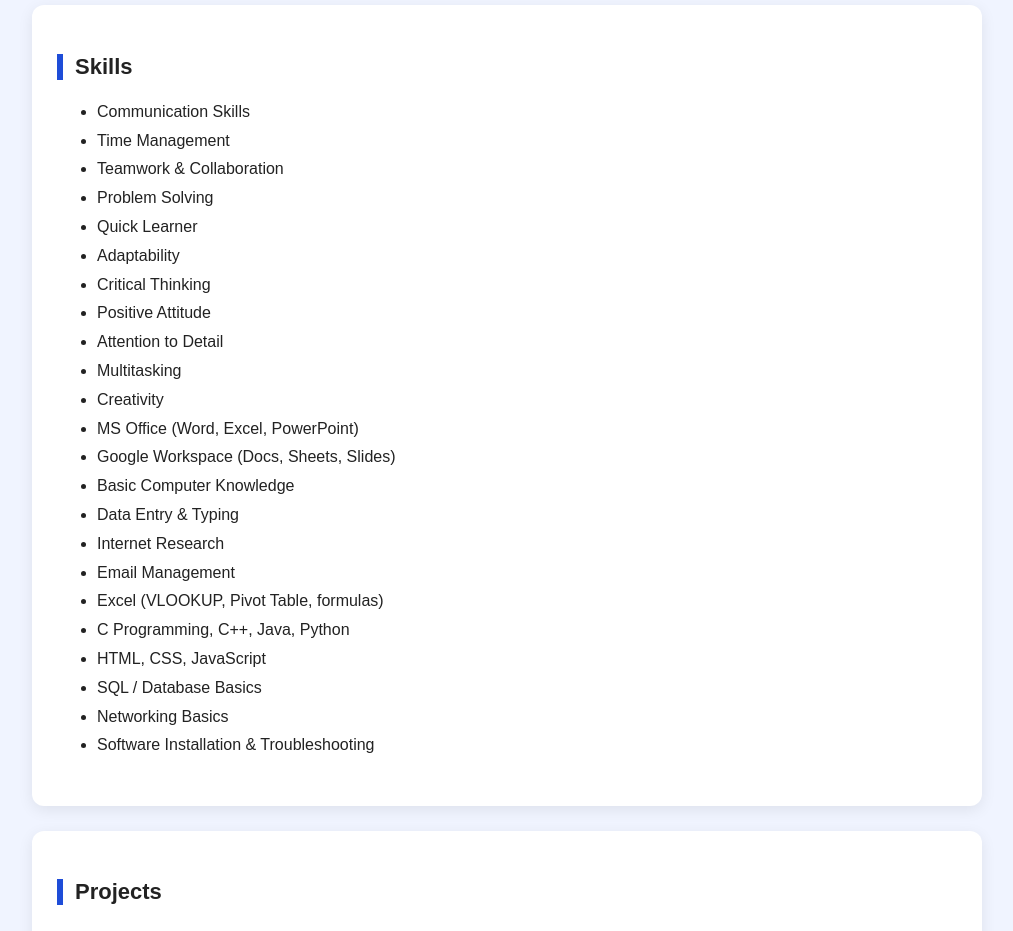
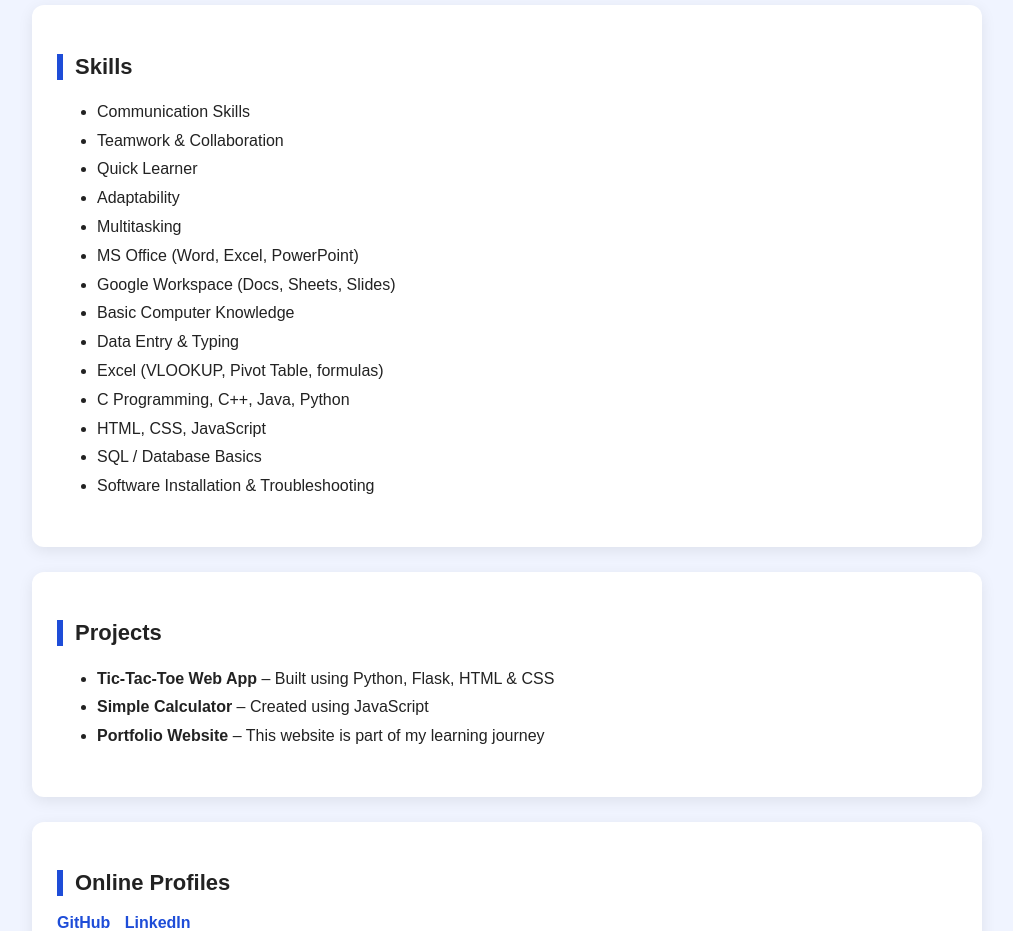
Before and after one commit to yadavsa7890-code/yadavsachin.github.io, a plain HTML site: page index.html in a window 1280 px wide. Shown: the part 600-1531 px from the top of the page, without its empty margins (133-1146 px from the left). Drawn offline with Linux system fonts and the light colour scheme.

Commit message:
Update index.html

```diff
--- a/index.html
+++ b/index.html
@@ -88,27 +88,18 @@
     <h2>Skills</h2>
     <ul>
         <li>Communication Skills</li>
-        <li>Time Management</li>
         <li>Teamwork & Collaboration</li>
-        <li>Problem Solving</li>
         <li>Quick Learner</li>
         <li>Adaptability</li>
-        <li>Critical Thinking</li>
-        <li>Positive Attitude</li>
-        <li>Attention to Detail</li>
         <li>Multitasking</li>
-        <li>Creativity</li>
         <li>MS Office (Word, Excel, PowerPoint)</li>
         <li>Google Workspace (Docs, Sheets, Slides)</li>
         <li>Basic Computer Knowledge</li>
         <li>Data Entry & Typing</li>
-        <li>Internet Research</li>
-        <li>Email Management</li>
         <li>Excel (VLOOKUP, Pivot Table, formulas)</li>
         <li>C Programming, C++, Java, Python</li>
         <li>HTML, CSS, JavaScript</li>
         <li>SQL / Database Basics</li>
-        <li>Networking Basics</li>
         <li>Software Installation & Troubleshooting</li>
     </ul>
 </section>
@@ -141,4 +132,5 @@
 </footer>
 
 </body>
+
 </html>
```
